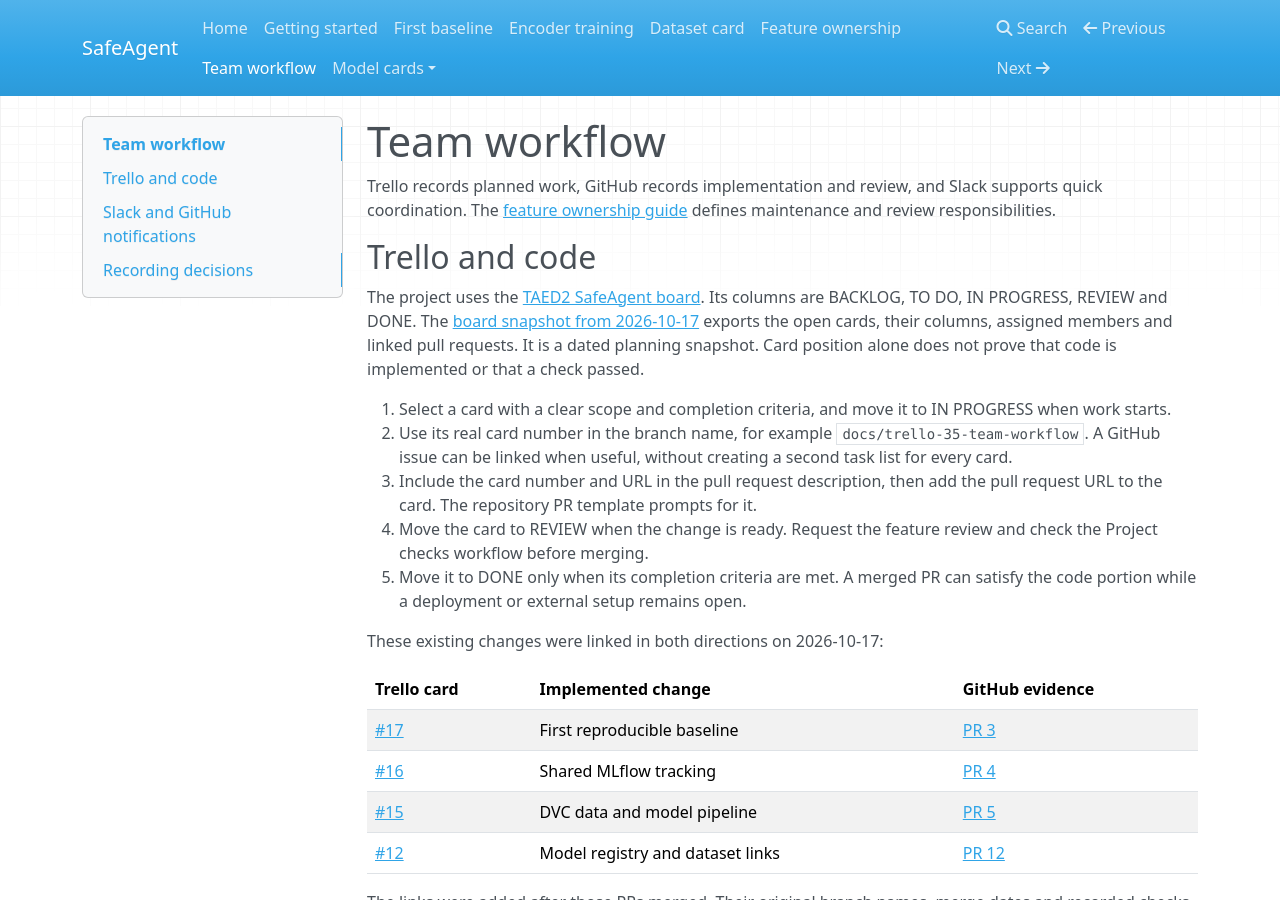
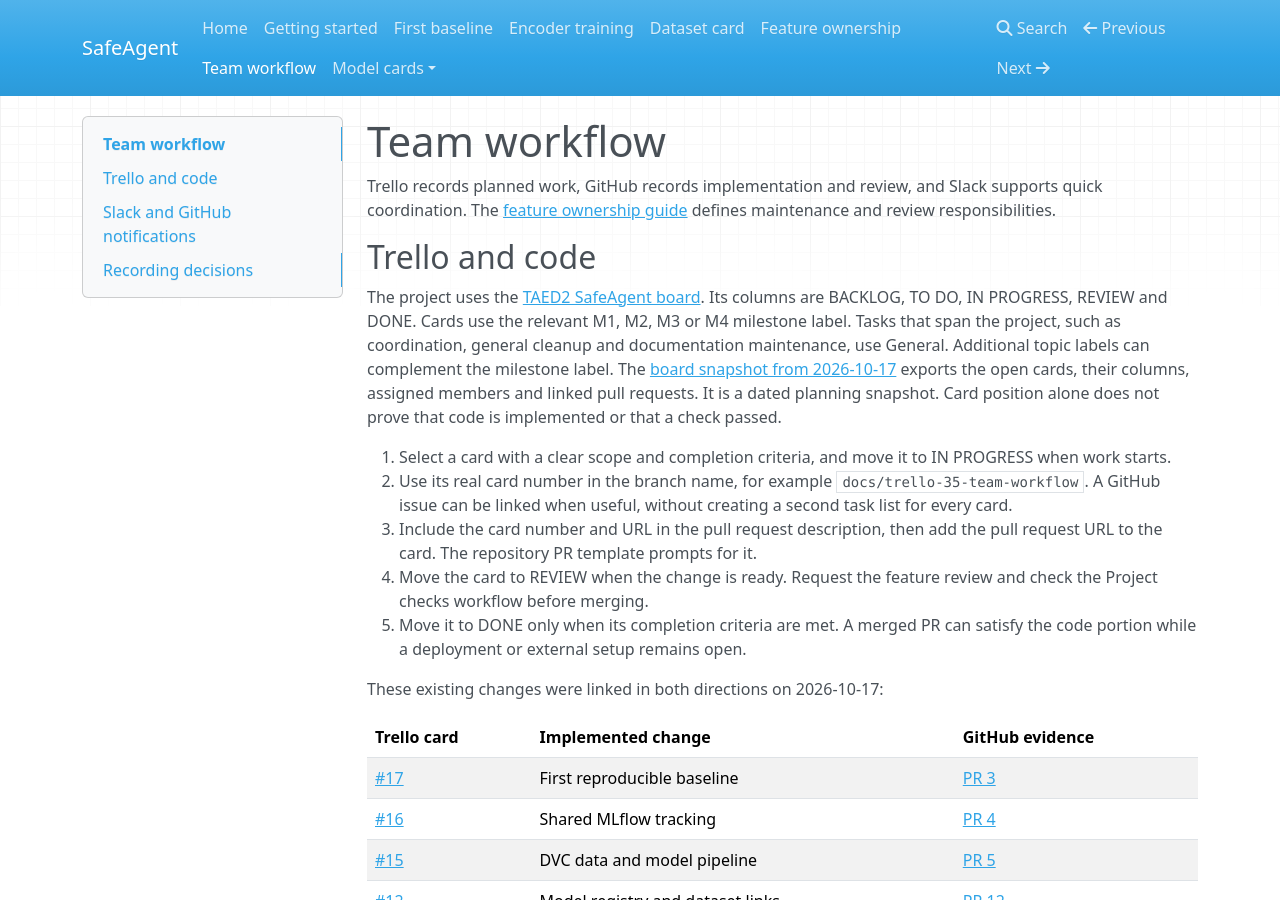
Before and after one commit to taed2-2627q1-gced-upc/taed2-SafeAgent, an MkDocs documentation site: the page built from docs/team-workflow.md, in a window 1280 px wide and 900 px high. Built offline with MkDocs 1.6.1, drawn with Linux system fonts in a browser that asks for light colours; nearby versions of some CDN libraries.

Commit message:
docs(team): explain task labels

```diff
--- a/docs/team-workflow.md
+++ b/docs/team-workflow.md
@@ -8,6 +8,9 @@ defines maintenance and review responsibilities.
 
 The project uses the [TAED2 SafeAgent board](https://trello.com/b/24wUyWhX/taed2-safeagent).
 Its columns are BACKLOG, TO DO, IN PROGRESS, REVIEW and DONE.
+Cards use the relevant M1, M2, M3 or M4 milestone label. Tasks that span the
+project, such as coordination, general cleanup and documentation maintenance,
+use General. Additional topic labels can complement the milestone label.
 The [board snapshot from 2026-10-17](assets/trello-board-2026-10-17.json) exports
 the open cards, their columns, assigned members and linked pull requests.
 It is a dated planning snapshot. Card position alone does not prove that code
```
